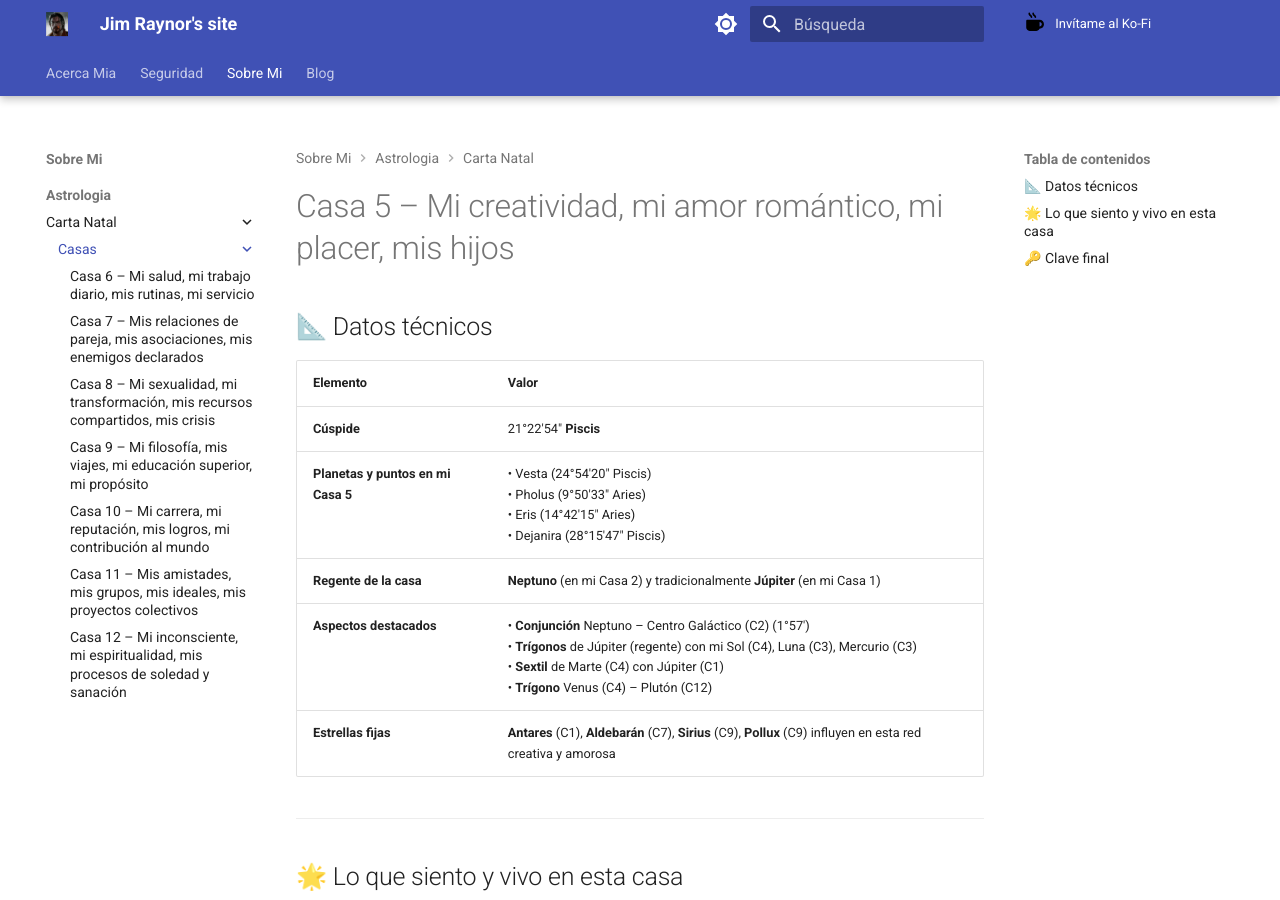
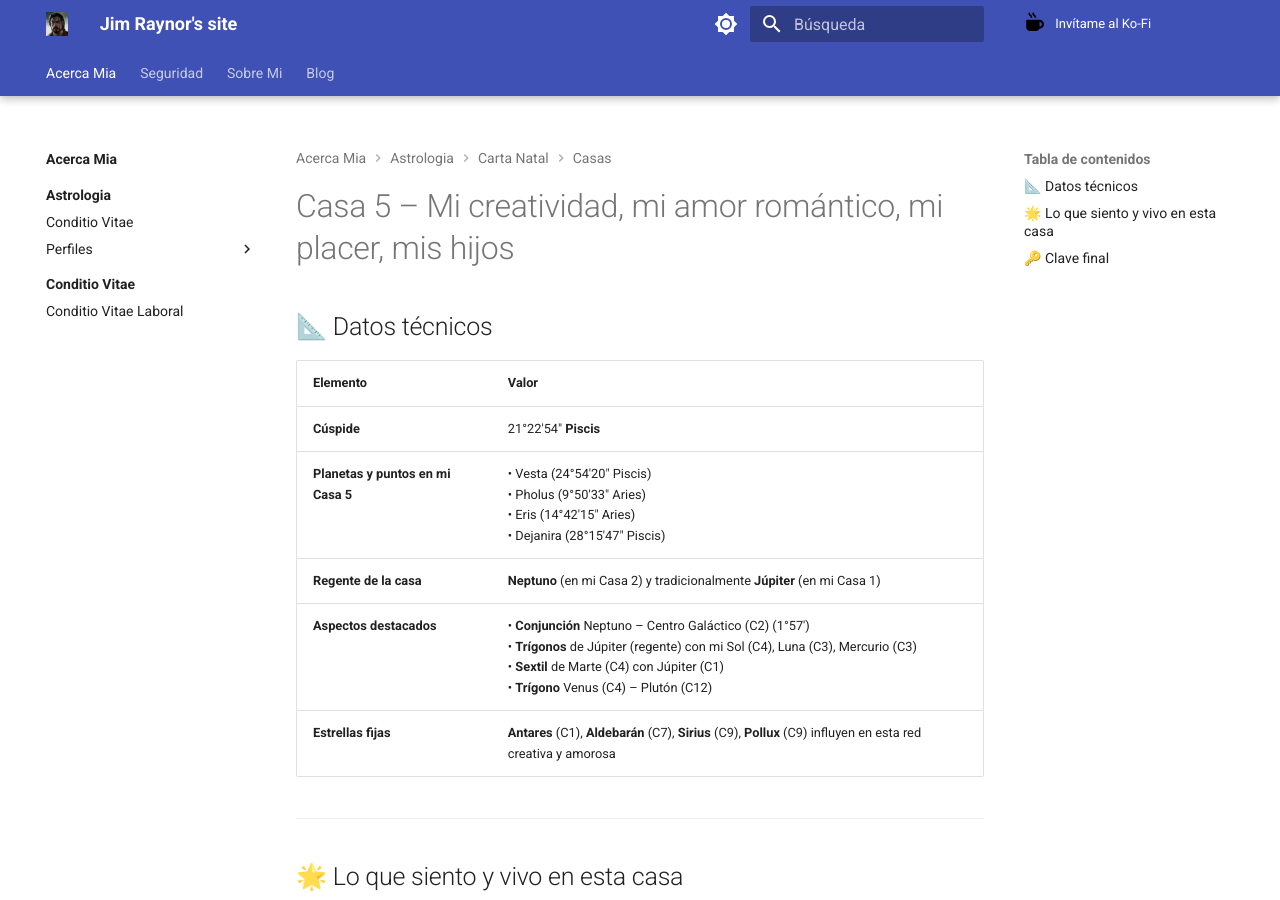
Before and after one commit to jimraynor88/blog, an MkDocs documentation site: the page built from docs/Acerca_Mia/Astrologia/Carta_Natal/Casas/Casa_05.md, in a window 1280 px wide and 900 px high. Built offline with MkDocs 1.6.1 and Material for MkDocs 9.7.7, drawn with Linux system fonts in a browser that asks for light colours; some of the changed lines change nothing that is shown.

Commit message:
Update and rename Casa_05.md to Casa_05.md

```diff
--- a/docs/Sobre_Mi/Astrologia/Carta_Natal/Casas/Casa_05.md
+++ b/docs/Acerca_Mia/Astrologia/Carta_Natal/Casas/Casa_05.md
@@ -1,3 +1,9 @@
+---
+title: Casa 5 – Mi creatividad, mi amor romántico, mi placer, mis hijos
+alias: Casa 5
+tags: Carta Natal
+---
+
 # Casa 5 – Mi creatividad, mi amor romántico, mi placer, mis hijos
 
 ## 📐 Datos técnicos
```
